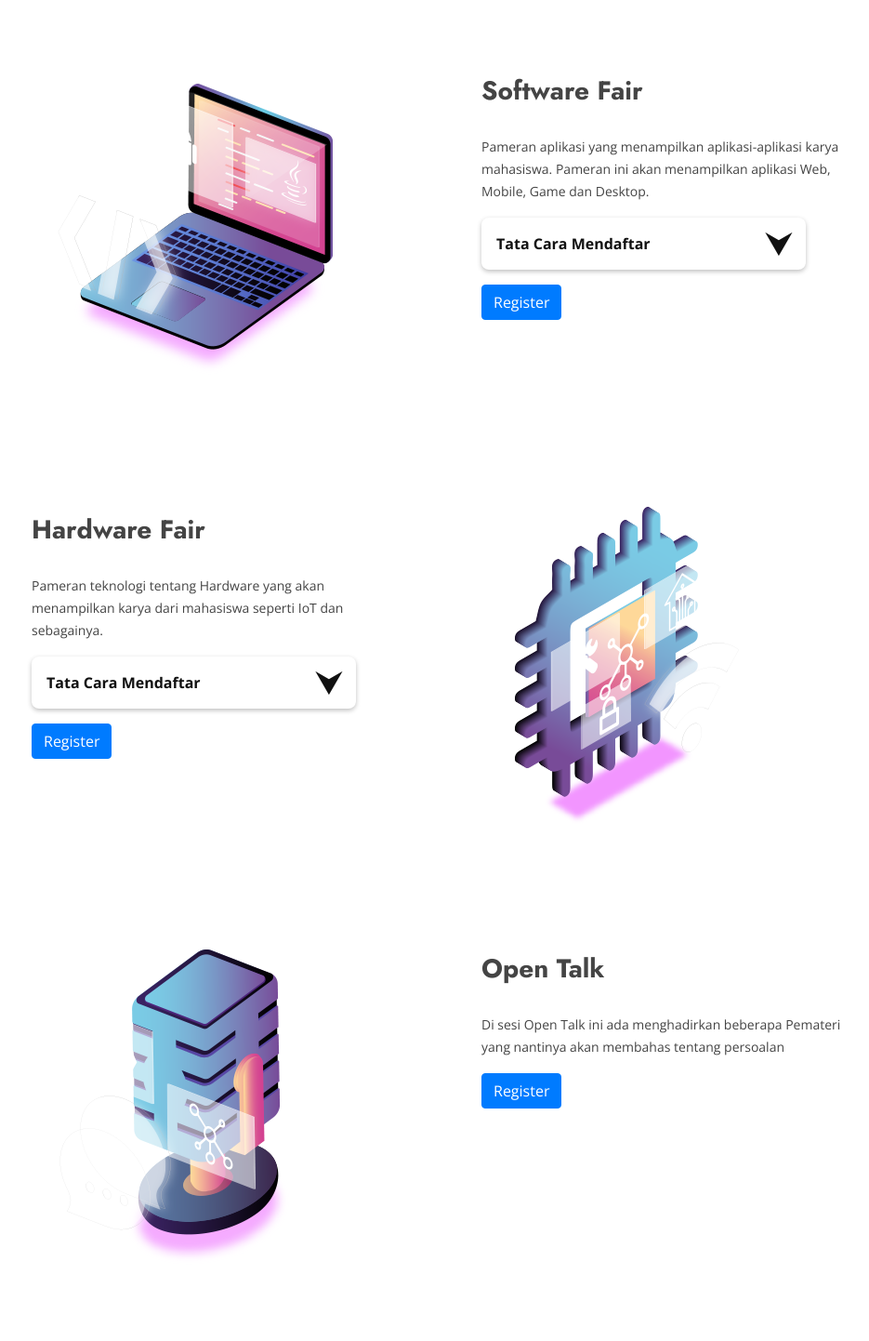
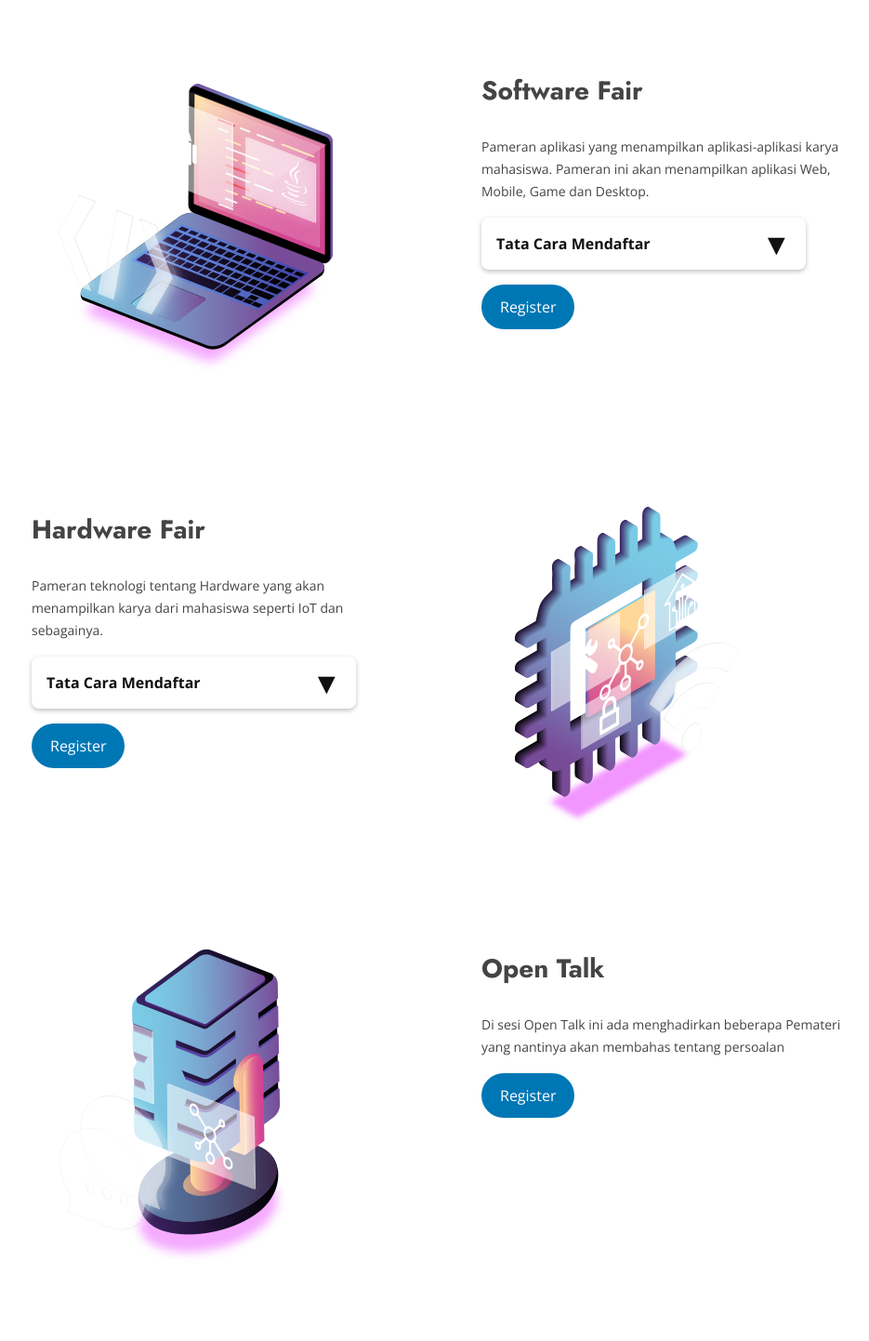
Before and after one commit to akbardwi/hitech, a PHP site: page / in a window 1280 px wide. Shown: the part 1044-2486 px from the top of the page at 93% size, without its empty margins (170-1105 px from the left). Run offline with PHP 8.4, Linux system fonts and the light colour scheme.

Commit message:
perubahan tampilan

```diff
--- a/assets/css/style.css
+++ b/assets/css/style.css
@@ -1911,11 +1911,10 @@ section {
   .tulisan{
     /* padding-right: 30%; */
     width: 100%;
-    font-size:96px;
+    font-size:98px;
     text-align: center;
     align-items: center;
-    left: 1000px;
-    padding-left: 280px;
+    justify-content: center;
   }
 }
 
@@ -2142,6 +2141,9 @@ body.showLoginForm .popup {
   background-color: #37517e;
   color: #fff;
 }
+.cstm{
+	background-image: url('https://s3-us-west-2.amazonaws.com/s.cdpn.io/1462889/pat.svg');
+}
 .main-footer{
 	width: 100%;
 	/* padding: 20px 0px 10px 0px; */
@@ -2353,7 +2355,7 @@ body.showLoginForm .popup {
   cursor: pointer;
 }
 .accordion-item-header::after {
-  content: "\2B9F";
+  content: "\25BC";
   font-size: 2rem;
   position: absolute;
   right: 1rem;
@@ -2378,3 +2380,22 @@ body.showLoginForm .popup {
     font-size: 14px;
   }
 }
+.cstmbt{
+  background: none;
+  color: #ccc;
+  width: 240px;
+  height: 80px;
+  border: 1px solid #338033;
+  font-size: 18px;
+  border-radius: 4px;
+  transition: .6s;
+  overflow: hidden;
+}
+.btn-register {
+  color: white;
+  font-weight: 500;
+  background-color: #0077b5;
+  padding: 12px 20px;
+  border: 0;
+  border-radius: 50px;
+}
--- a/assets/css/user.css
+++ b/assets/css/user.css
@@ -250,9 +250,11 @@ h6 span{
 	-ms-flex-pack: center;
 	text-align: center;
 	border: none;
-	background-color: #102770;
+	background-color: #0077b5;
 	color: #fff;
 	box-shadow: 0 8px 24px 0 rgba(255,235,167,.2);
+	border: 0;
+	border-radius: 50px;
 }
 /* .buttn:active,
 .buttn:focus{
--- a/index.html
+++ b/index.html
@@ -26,6 +26,7 @@
     <link href="https://fonts.googleapis.com/icon?family=Material+Icons" rel="stylesheet">
     <link rel="stylesheet" type="text/css" href="https://cdnjs.cloudflare.com/ajax/libs/twitter-bootstrap/4.5.0/css/bootstrap.min.css">
     <link rel="stylesheet" href="https://unicons.iconscout.com/release/v2.1.9/css/unicons.css">
+    <link rel="stylesheet" href="https://unicons.iconscout.com/release/v3.0.6/css/line.css">
     <link href="https://fonts.googleapis.com/css2?family=Poppins:wght@400;500;600;700;800;900&display=swap" rel="stylesheet">
 
     <!-- Template Main CSS File -->
@@ -117,7 +118,7 @@
                           </div>
                         </div>
                     </div>
-                    <button type="button" class="btn btn-primary" data-toggle="modal" data-target="#sfModal">
+                    <button type="button" class="btn btn-primary btn-register"  data-toggle="modal" data-target="#sfModal">
                         Register
                     </button>
                 </div>
@@ -145,7 +146,7 @@
                           </div>
                         </div>
                     </div>
-                    <button type="button" class="btn btn-primary" data-toggle="modal" data-target="#hfModal">
+                    <button type="button" class="btn btn-primary btn-register" data-toggle="modal" data-target="#hfModal">
                         Register
                     </button>
                 </div>
@@ -157,7 +158,7 @@
                     <p>
                     Di sesi Open Talk ini ada menghadirkan beberapa Pemateri yang nantinya akan membahas tentang persoalan
                     </p>
-                    <button type="button" class="btn btn-primary" data-toggle="modal" data-target="#otModal">
+                    <button type="button" class="btn btn-primary btn-register" data-toggle="modal" data-target="#otModal">
                         Register
                     </button>
                 </div>
@@ -165,7 +166,7 @@
             <!-- Modal SF -->
             <div class="modal fade" id="sfModal" tabindex="-1" aria-labelledby="sfModalLabel" aria-hidden="true" style="z-index: 9999999;">
                 <div class="modal-dialog">
-                    <div class="modal-content ">
+                    <div class="modal-content cstm">
                         <div class="modal-header cstmbg">
                             <h5 class="modal-title w-100 text-center position-absolute" id="sfModalLabel" >Software Fair Registration</h5>
                             <button type="button" class="close" data-dismiss="modal" aria-label="Close">
@@ -174,8 +175,9 @@
                         </div>
                         <div class="row justify-content-between">
                                 <div class="col-4 mb-3">
-                                    <p class="radio-label">Kategori Aplikasi</p>
+                                    <p class="radio-label text-center">Kategori Aplikasi</p>
                                 </div>
+                                <br>
                                 <div class="col text-right">
                                     <div class="custom-control custom-radio custom-control-inline">
                                         <input type="radio" id="web" name="category" class="custom-control-input">
@@ -232,7 +234,7 @@
 
             <div class="modal fade" id="hfModal" tabindex="-1" aria-labelledby="hfModalLabel" aria-hidden="true"style="z-index: 9999999;">
                 <div class="modal-dialog">
-                    <div class="modal-content">
+                    <div class="modal-content cstm">
                         <div class="modal-header cstmbg">
                             <h5 class="modal-title w-100 text-center position-absolute" id="hfModalLabel">Hardware Fair Registration</h5>
                             <button type="button" class="close" data-dismiss="modal" aria-label="Close">
@@ -278,7 +280,7 @@
             <!-- Modal OT -->
             <div class="modal fade" id="otModal" tabindex="-1" aria-labelledby="otModalLabel" aria-hidden="true"style="z-index: 9999999;">
                 <div class="modal-dialog">
-                    <div class="modal-content">
+                    <div class="modal-content cstm">
                         <div class="modal-header cstmbg">
                             <h5 class="modal-title w-100 text-center position-absolute" id="otModalLabel">Open Talk Registration</h5>
                             <button type="button" class="close" data-dismiss="modal" aria-label="Close">
```
